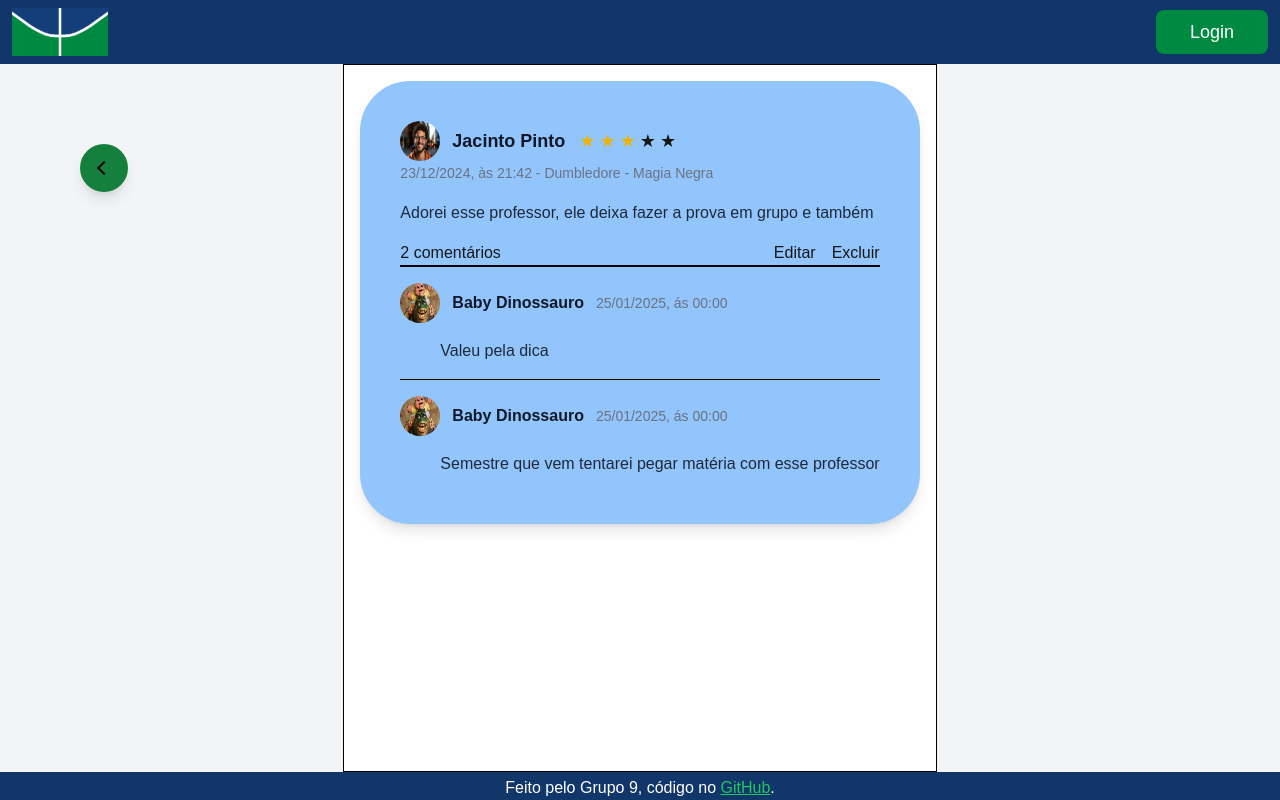
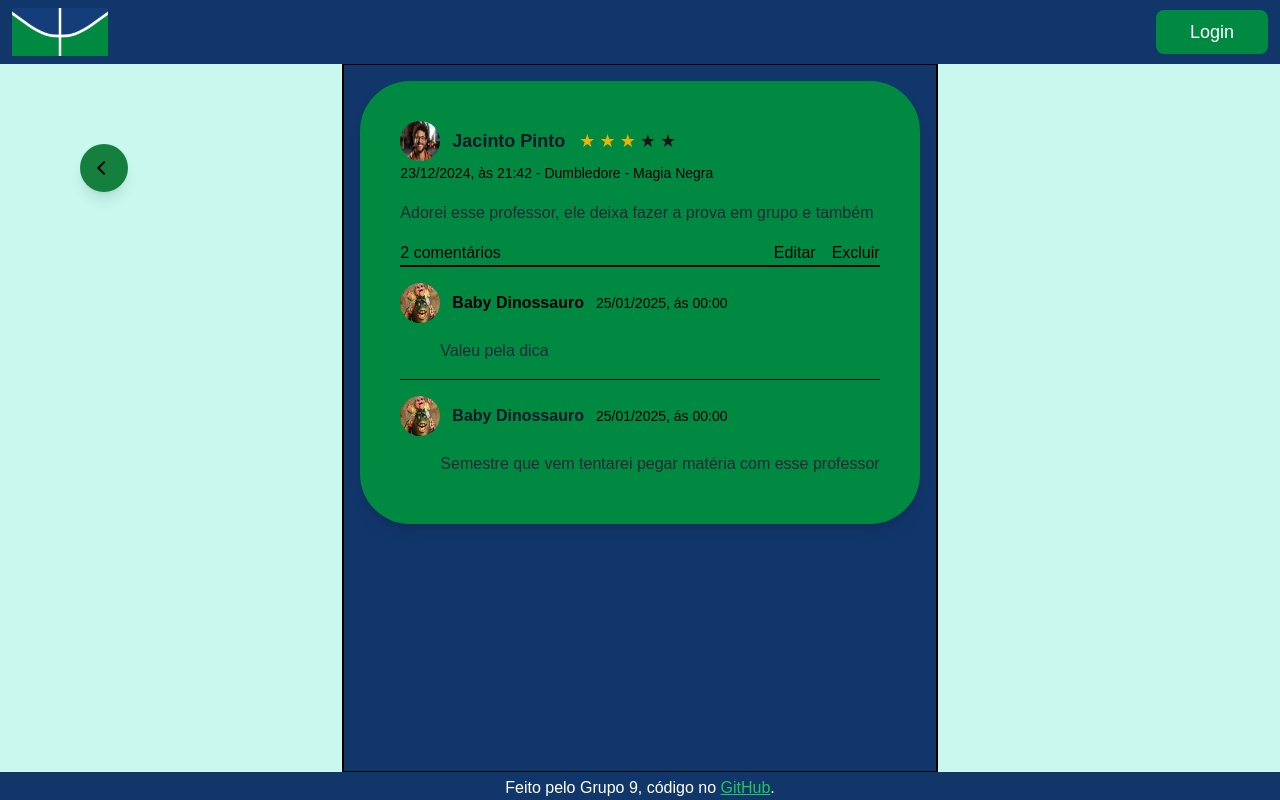
Before and after one commit to LucasMABF/PT_grupo9_front, a Next.js app: page /Post in a window 1280 px wide. Built offline with nearby package versions, Linux system fonts and the light colour scheme.

Commit message:
atualizando a cor da página

```diff
--- a/src/app/Post/page.tsx
+++ b/src/app/Post/page.tsx
@@ -10,12 +10,12 @@ export default function Post() {
         </button>
       </a>
 
-      <main className="body bg-gray-100 justify-center items-center w-screen h-screen flex flex-col">
+      <main className="body bg-origin-content justify-center items-center w-screen h-screen flex flex-col">
         {/* botao de voltar */}
 
         {/* Comment Box */}
-        <div className="bg-white border border-x-1 border-black h-full max-w-full mx-auto py-4 px-4">
-          <div className="bg-blue-300 px-10 py-10 rounded-[50px] shadow-lg">
+        <div className="bg-color2 border border-x-2 border-black h-full max-w-full mx-auto py-4 px-4">
+          <div className="bg-color1 px-10 py-10 rounded-[50px] shadow-lg">
             <div className="border-b-2 border-black w-full">
               <div className="flex items-center ">
                 <Image
@@ -45,7 +45,7 @@ export default function Post() {
                 </div>
               </div>
 
-              <span className="post-info text-sm text-gray-500">
+              <span className="post-info text-sm text-black">
                 <span className="data">23/12/2024</span>, às{" "}
                 <span className="hora">21:42</span> -{" "}
                 <span className="professor">Dumbledore</span> -{" "}
@@ -55,7 +55,8 @@ export default function Post() {
               <p className="post-text my-4 text-gray-800">
                 Adorei esse professor, ele deixa fazer a prova em grupo e também
               </p>
-              <div className="w-full flex justify-between items-center">
+
+              <div className="w-full text-black flex justify-between items-center">
                 <button>2 comentários</button>
                 <div className="flex gap-4">
                   <button>Editar</button>
@@ -75,10 +76,10 @@ export default function Post() {
                   className="post-avatar w-10 h-10 rounded-full mr-3"
                 />
                 <div>
-                  <span className="user-name font-bold text-gray-900">
+                  <span className="user-name font-bold text-black">
                     Baby Dinossauro
                   </span>
-                  <span className="text-sm ml-3 text-gray-500">
+                  <span className="text-sm ml-3 text-black">
                     <span className="data ">25/01/2025</span>, ás{" "}
                     <span className="hora ">00:00</span>
                   </span>
@@ -103,7 +104,7 @@ export default function Post() {
                   <span className="user-name font-bold text-gray-900">
                     Baby Dinossauro
                   </span>
-                  <span className="text-sm ml-3 text-gray-500">
+                  <span className="text-sm ml-3 text-black">
                     <span className="data ">25/01/2025</span>, ás{" "}
                     <span className="hora ">00:00</span>
                   </span>
```
